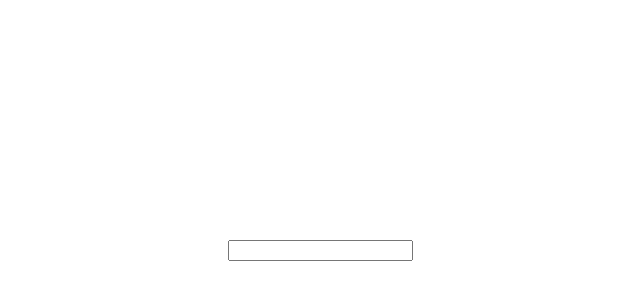
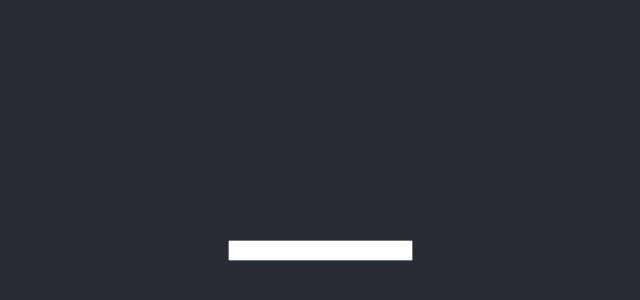
Before and after one commit to deysanjeeb/ingredients2recipes, a React (Create React App) app in the folder client/: page / in a window 1280 px wide. Shown: the part 150-450 px from the top of the page, without its empty margins (320-960 px from the left). Built offline with nearby package versions, Linux system fonts and the light colour scheme.

Commit message:
black background to React

```diff
--- a/client/src/App.js
+++ b/client/src/App.js
@@ -10,9 +10,11 @@
   };
 
   return (
+    <header className="App-header">
+
     <div className='centered'>
       <input type="text" value={inputValue} onChange={handleInputChange} />
-    </div>
+    </div></header>
   );
 }
 
```
